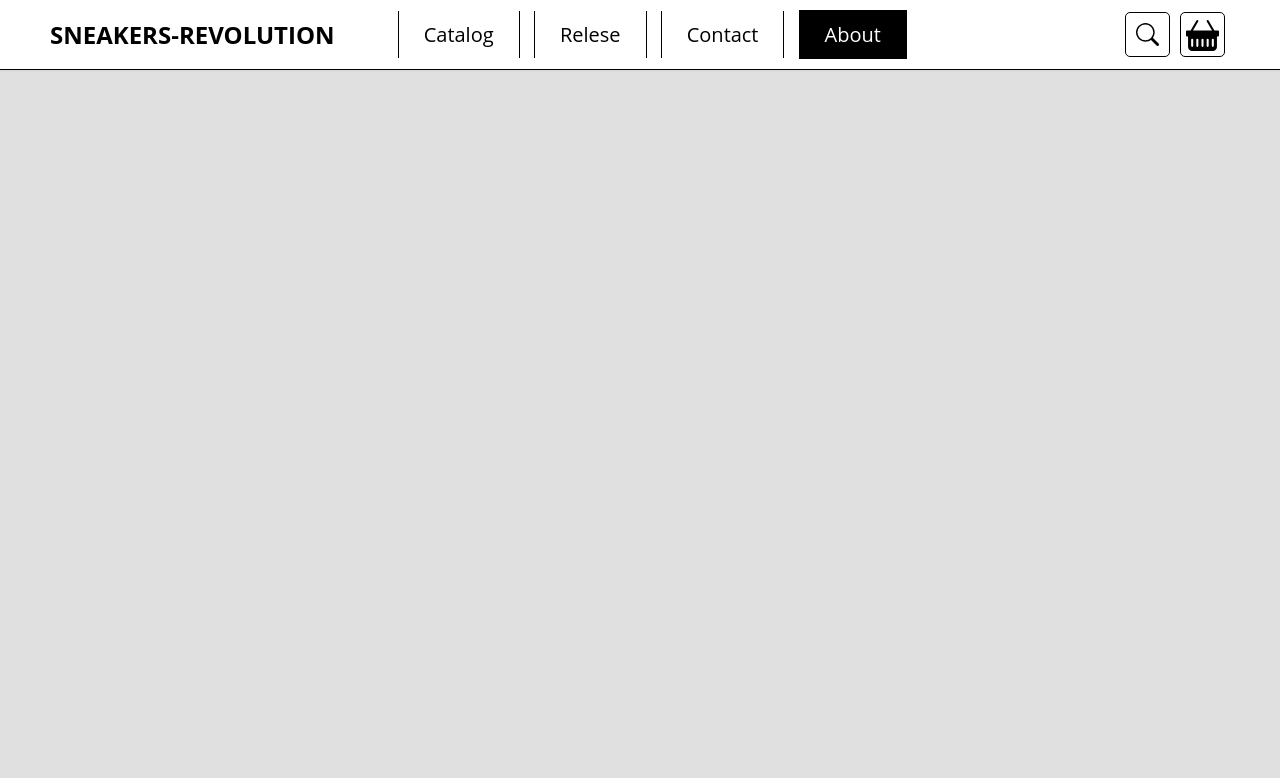
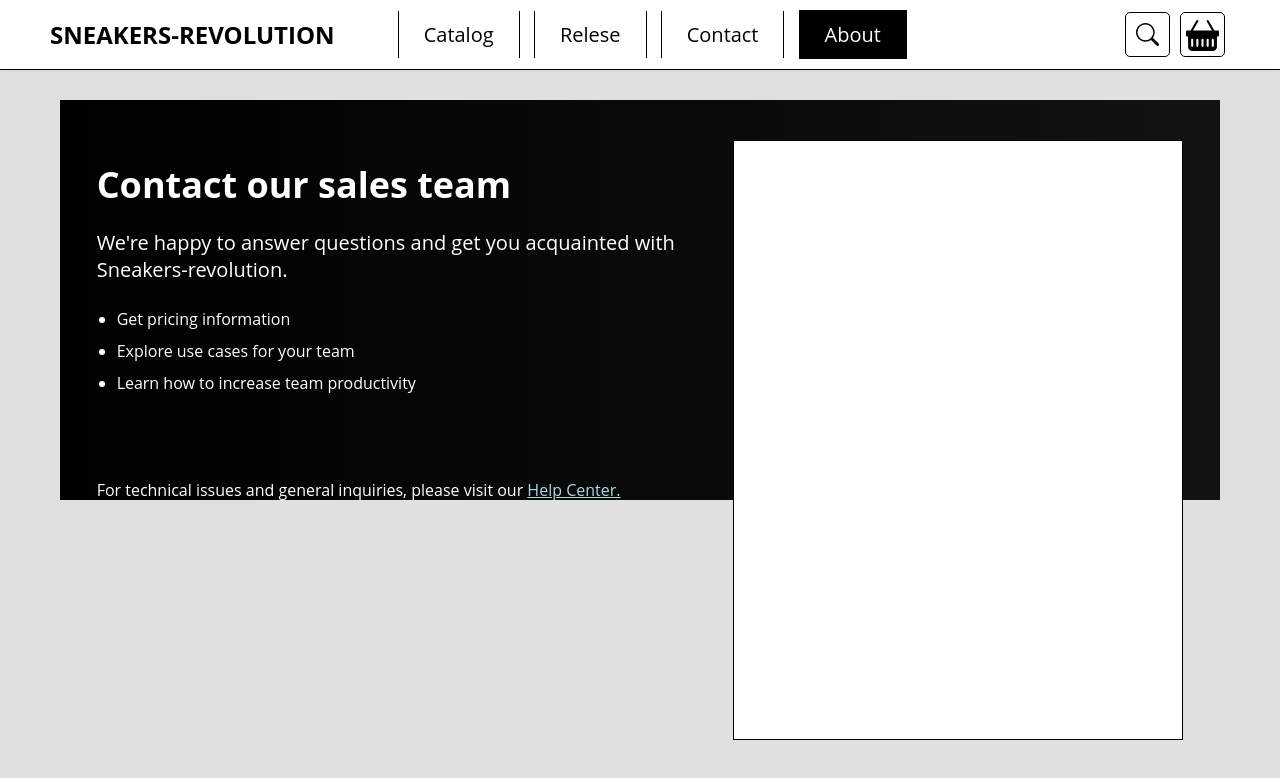
Before and after one commit to VitaliyLomachinsky/sneakers-revolution, a React (Create React App) app: page /contact in a window 1280 px wide. Shown: the top 778 px of the page. Built offline with nearby package versions, Linux system fonts and the light colour scheme.

Commit message:
#8 Contact page part 1

```diff
--- a/src/App.scss
+++ b/src/App.scss
@@ -316,6 +316,62 @@
       display: block;
     }
   }
+
+  .contact {
+    &_up {
+      background: rgb(34, 34, 34);
+      background: linear-gradient(
+        90deg,
+        rgba(34, 34, 34, 0.9724264705882353) 0%,
+        rgba(0, 0, 0, 1) 0%,
+        rgba(0, 0, 0, 0.9164040616246498) 100%
+      );
+      width: 100%;
+      height: 400px;
+      display: flex;
+      justify-content: space-evenly;
+      padding: 40px 0;
+
+      &_lefttext {
+        width: 600px;
+        height: 600px;
+
+        &_titleblock {
+          color: white;
+          &_title {
+            font-size: 36px;
+            margin: 20px 0;
+          }
+
+          &_subtitle {
+            font-size: 20px;
+          }
+
+          &_list {
+            margin: 20px 0px 20px 20px;
+
+            &_item {
+              padding: 5px 0;
+            }
+          }
+
+          &_helplink {
+            margin-top: 80px;
+            a {
+              color: lightblue;
+              text-decoration: underline;
+            }
+          }
+        }
+      }
+      &_rightform {
+        border: 1px solid black;
+        background-color: white;
+        width: 450px;
+        height: 600px;
+      }
+    }
+  }
 }
 
 .container-padding_top {
--- a/src/App.tsx
+++ b/src/App.tsx
@@ -7,9 +7,11 @@
 import Homepage from './layout/Homepage/Homepage';
 import Header from './layout/Header/Header';
 import Basket from './layout/Basket/Basket';
+import About from './layout/About/About';
+import Search from './components/Search';
+import Contact from "./layout/Contact/Contact";
 
-import Search from './components/Search';
-import About from './layout/About/About';
+
 
 
 
@@ -27,6 +29,7 @@
           <Routes>
             <Route path="" element={<Homepage />} />
             <Route path="about" element={<About />} />
+            <Route path="contact" element={<Contact />} />
           </Routes>
         </main>
       </div>
--- /dev/null
+++ b/src/layout/Contact/Contact.tsx
@@ -0,0 +1,30 @@
+import { Link } from 'react-router-dom';
+
+const Contact = () => {
+    return <div className="contact">
+        <div className="contact_up">
+            <div className="contact_up_lefttext">
+                <div className="contact_up_lefttext_titleblock">
+                    <h2 className="contact_up_lefttext_titleblock_title">Contact our sales team</h2>
+                    <p className="contact_up_lefttext_titleblock_subtitle">We're happy to answer questions and get you acquainted with Sneakers-revolution.</p>
+                    <ul className="contact_up_lefttext_titleblock_list" >
+                        <li className="contact_up_lefttext_titleblock_list_item" >
+                            Get pricing information</li>
+                        <li className="contact_up_lefttext_titleblock_list_item">
+                            Explore use cases for your team</li>
+                        <li className="contact_up_lefttext_titleblock_list_item">
+                            Learn how to increase team productivity</li>
+                    </ul>
+                    <p className="contact_up_lefttext_titleblock_helplink">
+                        For technical issues and general inquiries, please visit our <Link
+                            to="about"
+                            className="contact_up_lefttext_titleblock_helplink_link"> Help Center.</Link></p>
+                </div>
+            </div>
+            <div className="contact_up_rightform"></div>
+        </div>
+        <div className="contact_down"></div>
+    </div>
+}
+
+export default Contact;
```
